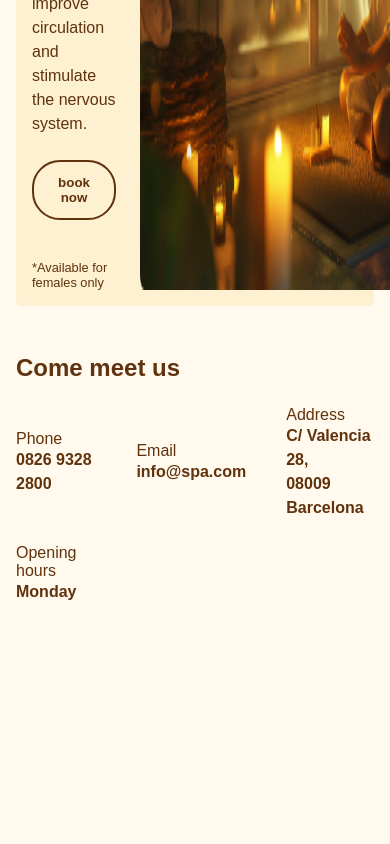
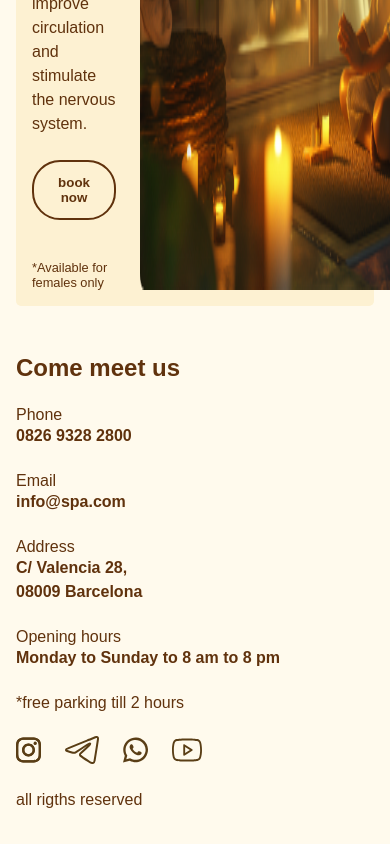
Before and after one commit to creationcodesign/spa-studio, a React (Vite) app: page / in a window 390 px wide. Shown: the part 4136-4980 px from the top of the page. Before the commit the page ends 4744 px from the top, so only its background shows below. Built offline with nearby package versions, Linux system fonts and the light colour scheme; a web font is replaced by a local one.

Commit message:
responsive footer

```diff
--- a/src/style/components/_footer.scss
+++ b/src/style/components/_footer.scss
@@ -21,11 +21,18 @@ footer {
     }
 }
 
-@media screen and (max-width: 600px) {
+@media screen and (max-width: 800px) {
     footer {
-        height: 32vh !important;
+        .footer-contact {
+            flex-direction: column;
+            place-items: flex-start;
+            gap: 1.5rem;
+        }
 
-
+        .footer-info {
+            flex-direction: column;
+            place-items: flex-start;
+        }
     }
 
 }
```
